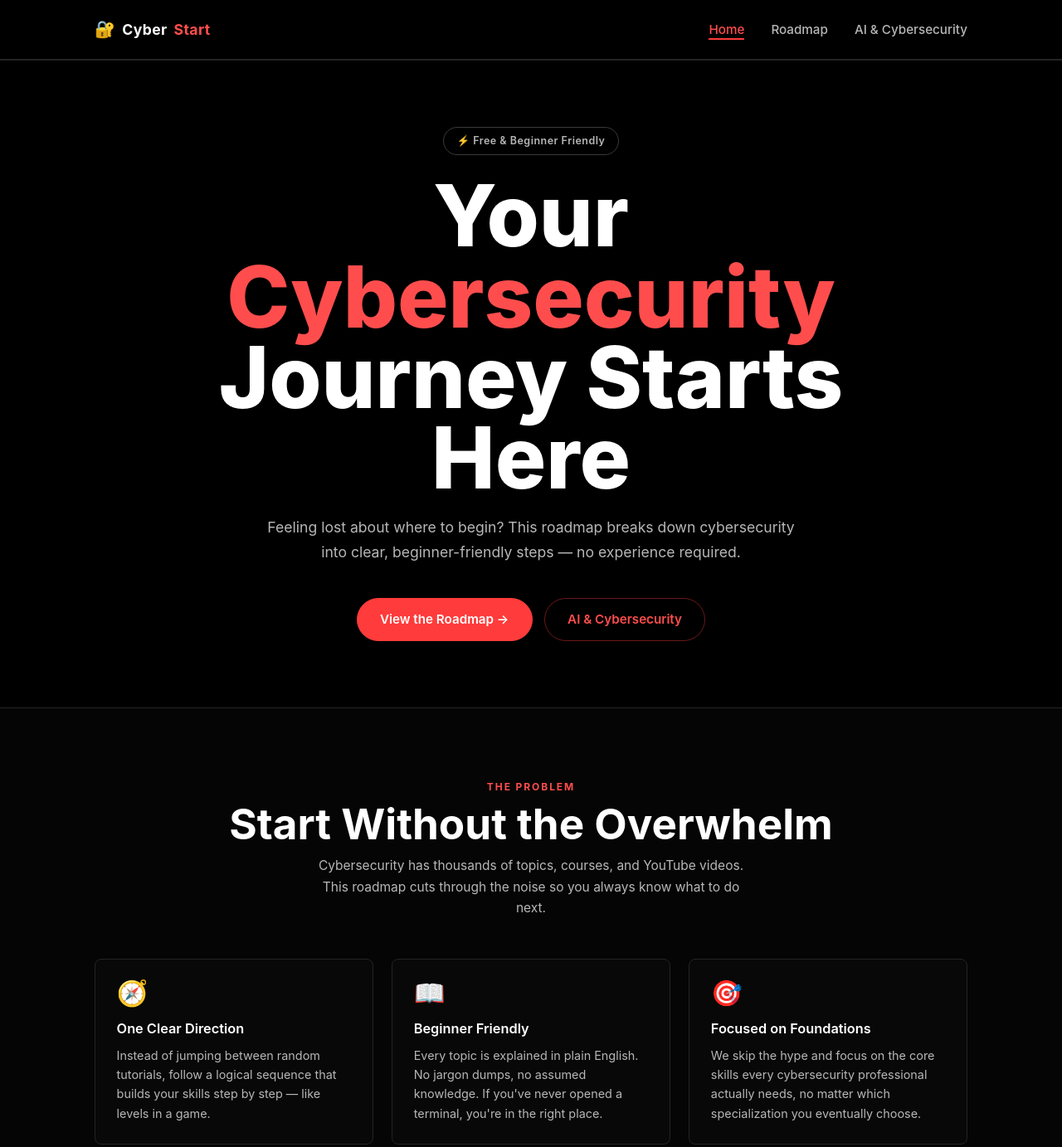
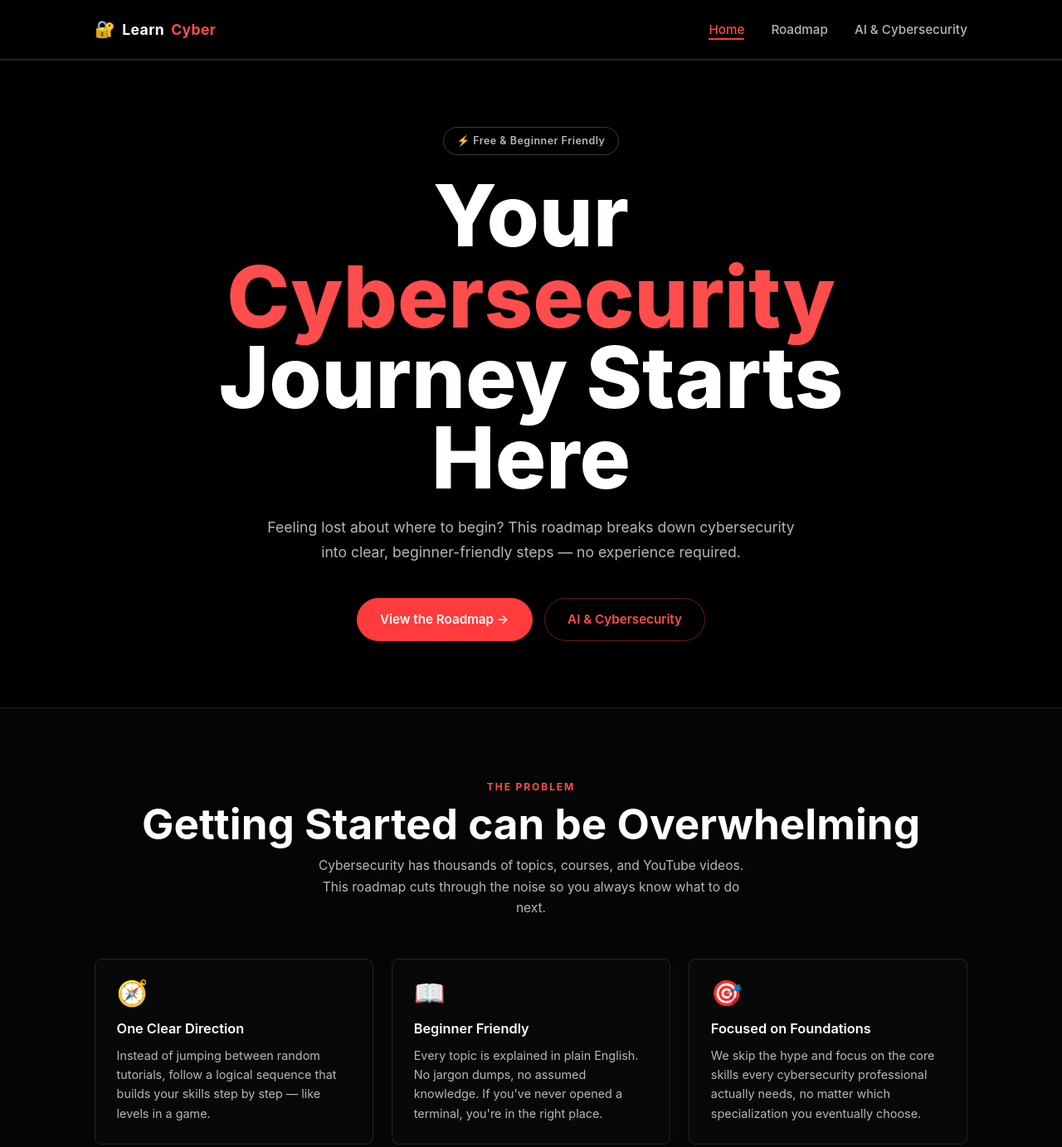
Before and after one commit to zlcabute-code/roadmap-portfolio, a plain HTML site: page index.html in a window 1280 px wide. Shown: the top 1383 px of the page at 83% size. Drawn offline with Linux system fonts and the light colour scheme.

Commit message:
changed everything to cyberlearn

```diff
--- a/index.html
+++ b/index.html
@@ -20,7 +20,7 @@
       <!-- Logo / site name -->
       <a href="index.html" class="nav-logo">
         <span class="icon">🔐</span>
-        Cyber<span class="accent">Start</span>
+        Learn<span class="accent">Cyber</span>
       </a>
 
       <!-- Desktop navigation links -->
@@ -86,7 +86,7 @@
 
       <div class="sec-header">
         <span class="sec-label">The Problem</span>
-        <h2>Start Without the Overwhelm</h2>
+        <h2>Getting Started can be Overwhelming</h2>
         <p>
           Cybersecurity has thousands of topics, courses, and YouTube videos.
           This roadmap cuts through the noise so you always know what to do next.
```
